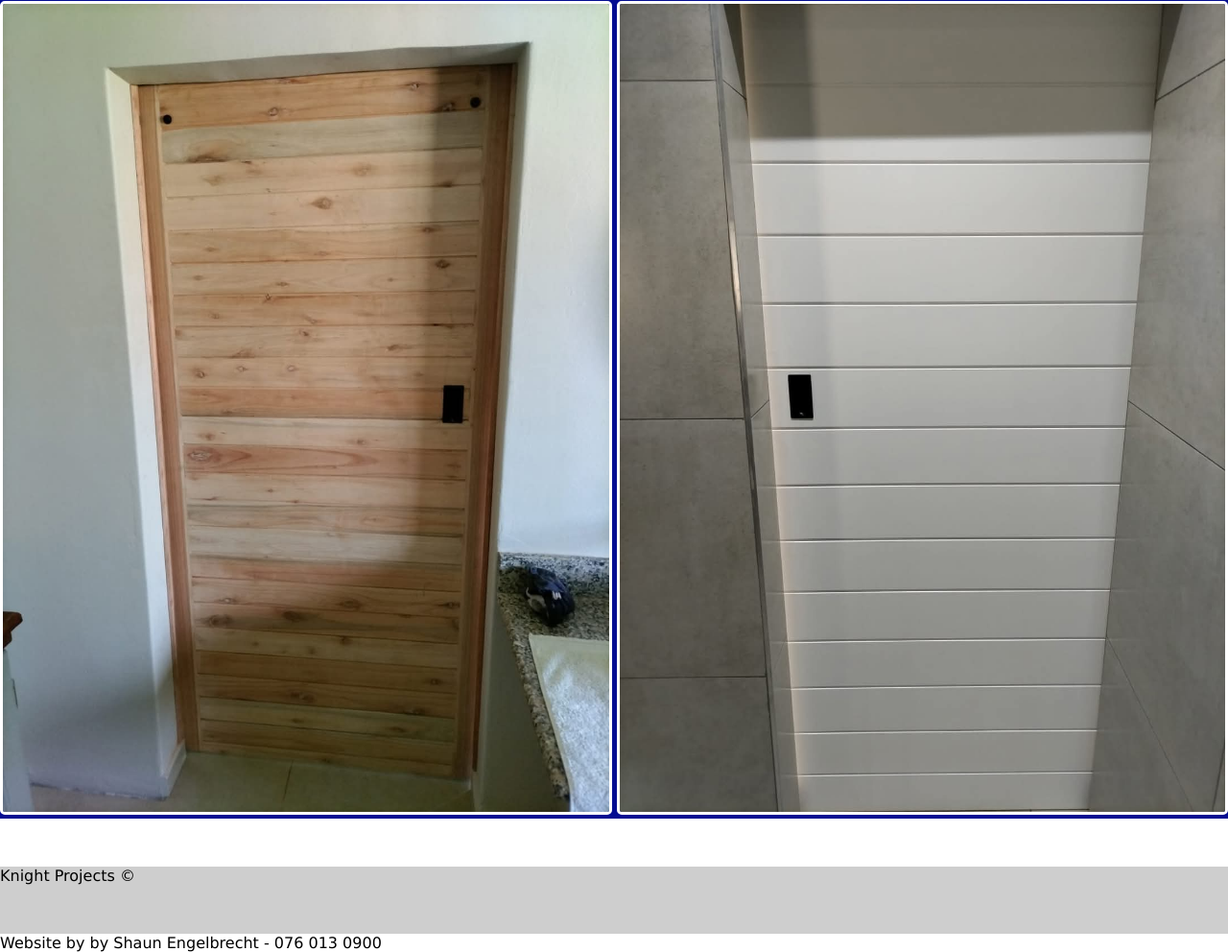
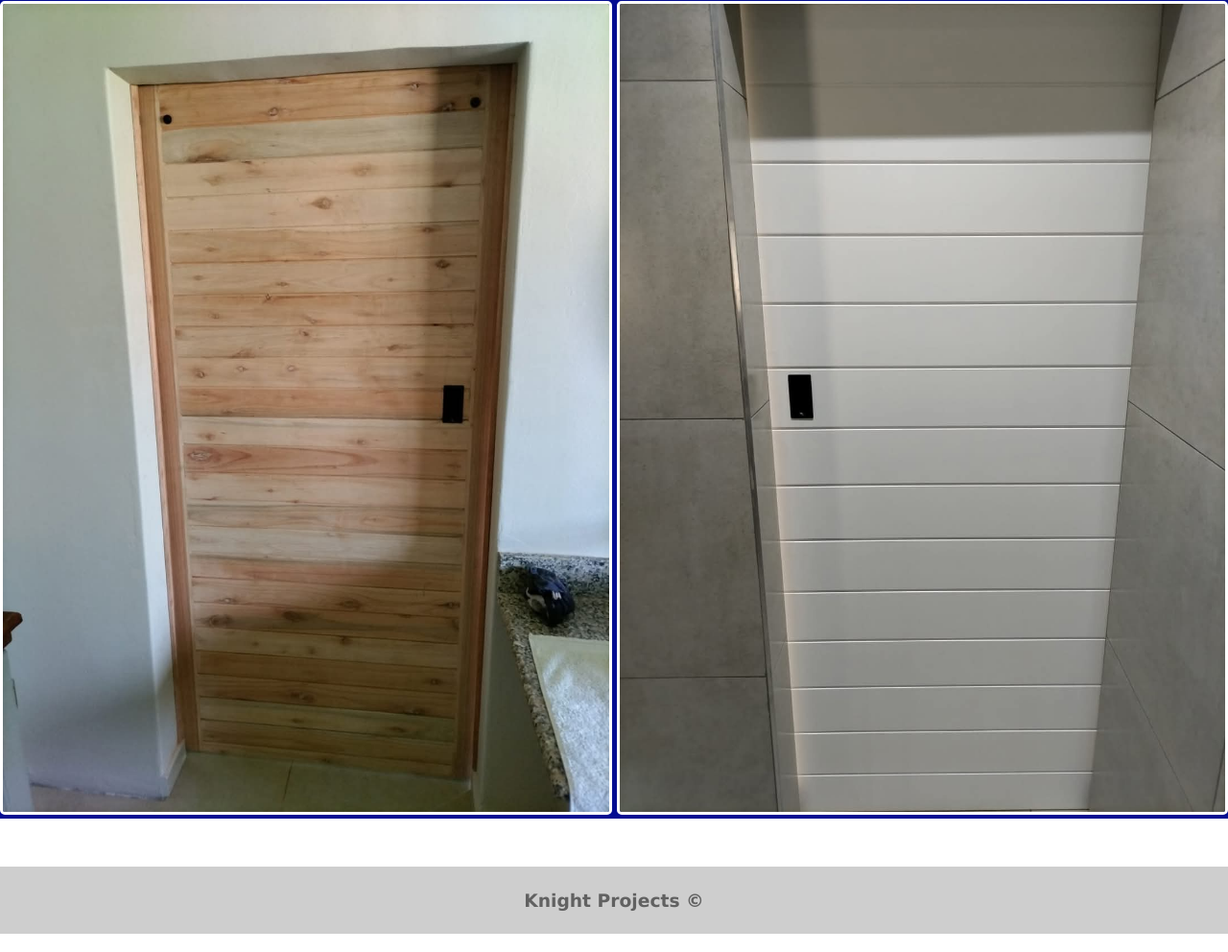
Before and after one commit to ShaunEng-design/Knight-Projects, a plain HTML site: page door.html in a window 1280 px wide. Shown: the part 2205-3197 px from the top of the page at 96% size. Drawn offline with Linux system fonts and the light colour scheme.

Commit message:
Update door.html

```diff
--- a/door.html
+++ b/door.html
@@ -51,9 +51,8 @@
 
             </div>
 
-            <div class="footer">
-                <footer>Knight Projects &copy</footer>
-                    <p>Website by by Shaun Engelbrecht - 076 013 0900</p>
-            </div>
+            <footer>
+                <h3>Knight Projects &copy;</h3>
+            </footer>
         </body>
 </html>
```
